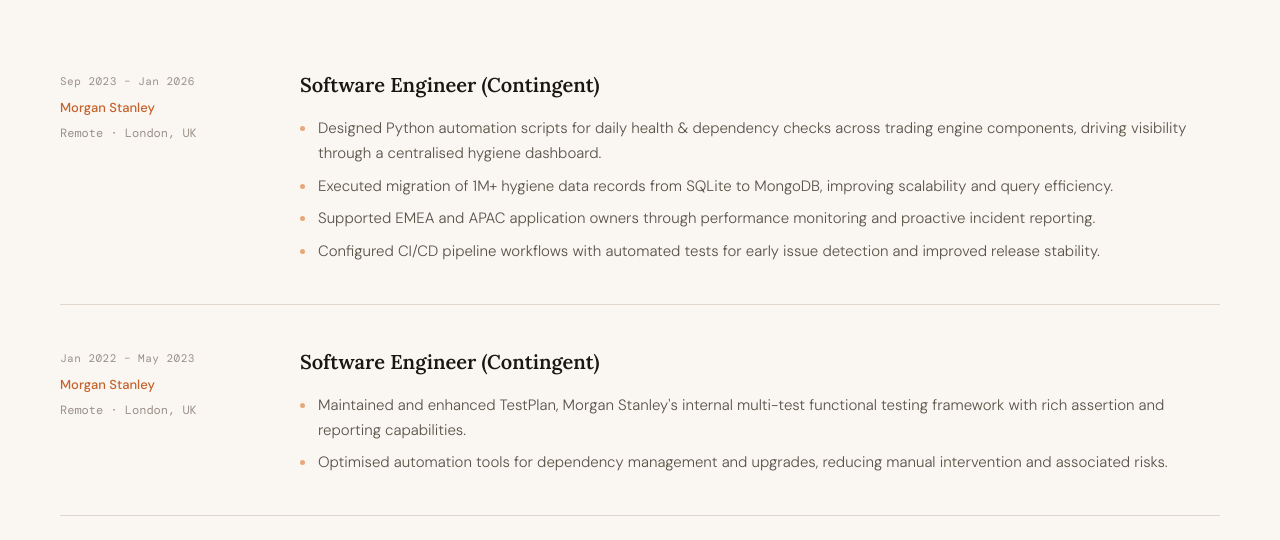
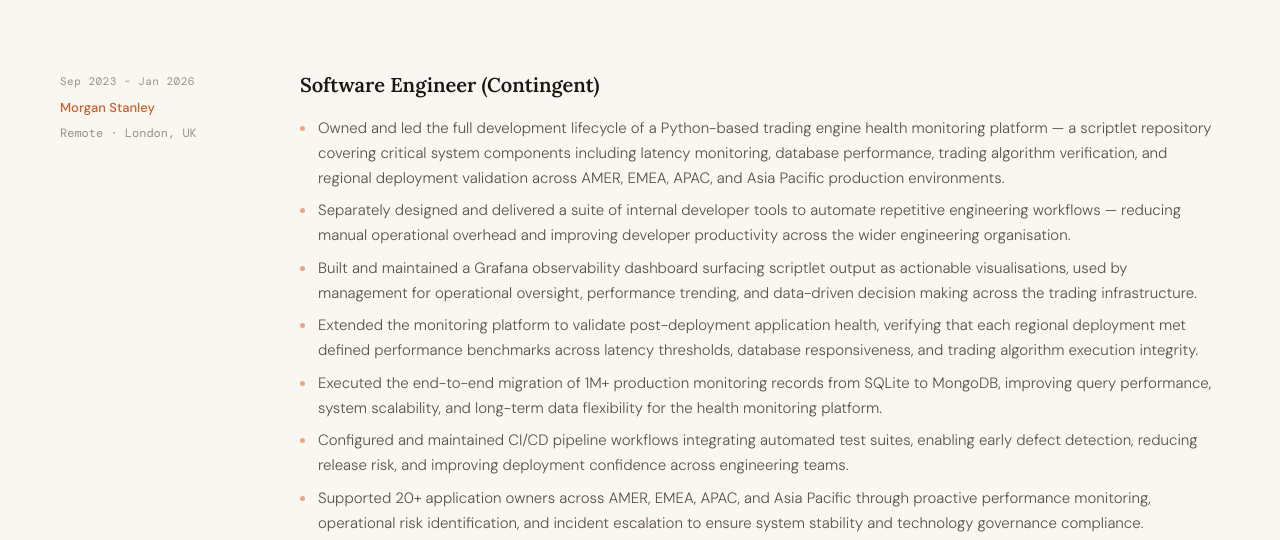
Before and after one commit to maxwellsarpong/maxwellsarpong.github.io, a plain HTML site: page index.html in a window 1280 px wide. Shown: the part 1890-2430 px from the top of the page. Drawn offline with nearby package versions, Linux system fonts and the light colour scheme.

Commit message:
Modified my work at morgan stanley

```diff
--- a/index.html
+++ b/index.html
@@ -781,10 +781,23 @@
         <div class="tl-content">
           <div class="tl-role">Software Engineer (Contingent)</div>
           <ul class="tl-bullets">
-            <li>Designed Python automation scripts for daily health & dependency checks across trading engine components, driving visibility through a centralised hygiene dashboard.</li>
-            <li>Executed migration of 1M+ hygiene data records from SQLite to MongoDB, improving scalability and query efficiency.</li>
-            <li>Supported EMEA and APAC application owners through performance monitoring and proactive incident reporting.</li>
-            <li>Configured CI/CD pipeline workflows with automated tests for early issue detection and improved release stability.</li>
+            <li>Owned and led the full development lifecycle of a Python-based trading engine health monitoring platform — a scriptlet repository
+            covering critical system components including latency monitoring, database performance, trading algorithm verification, and regional
+            deployment validation across AMER, EMEA, APAC, and Asia Pacific production environments.</li>
+            <li>Separately designed and delivered a suite of internal developer tools to automate repetitive engineering workflows — reducing
+            manual operational overhead and improving developer productivity across the wider engineering organisation.</li>
+            <li>Built and maintained a Grafana observability dashboard surfacing scriptlet output as actionable visualisations, used by management
+            for operational oversight, performance trending, and data-driven decision making across the trading infrastructure.</li>
+            <li>Extended the monitoring platform to validate post-deployment application health, verifying that each regional deployment met
+            defined performance benchmarks across latency thresholds, database responsiveness, and trading algorithm execution integrity.</li>
+            <li>Executed the end-to-end migration of 1M+ production monitoring records from SQLite to MongoDB, improving query performance,
+            system scalability, and long-term data flexibility for the health monitoring platform.</li>
+            <li>Configured and maintained CI/CD pipeline workflows integrating automated test suites, enabling early defect detection, reducing
+            release risk, and improving deployment confidence across engineering teams.</li>
+            <li>Supported 20+ application owners across AMER, EMEA, APAC, and Asia Pacific through proactive performance monitoring, operational
+            risk identification, and incident escalation to ensure system stability and technology governance compliance.</li>
+            <li>Conducted peer code reviews across the team, upholding high standards of code quality, maintainability, and reliability across the
+            codebase.</li>
           </ul>
         </div>
       </div>
```
Also changed, not shown: 1 other file.
